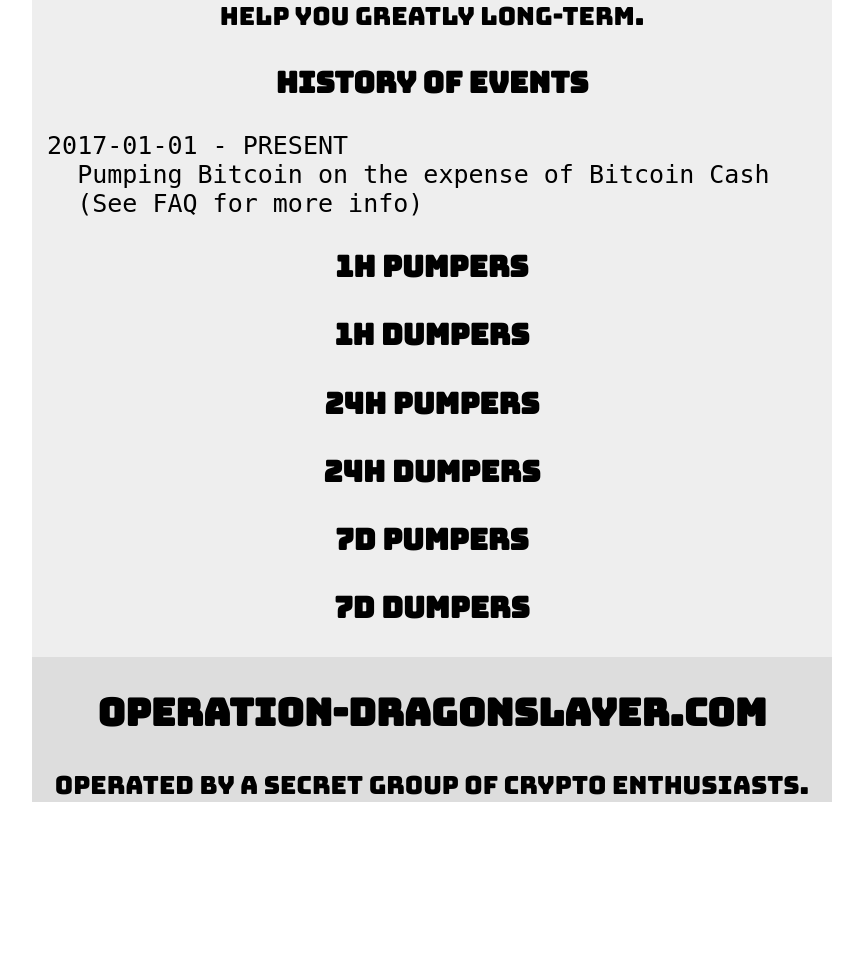
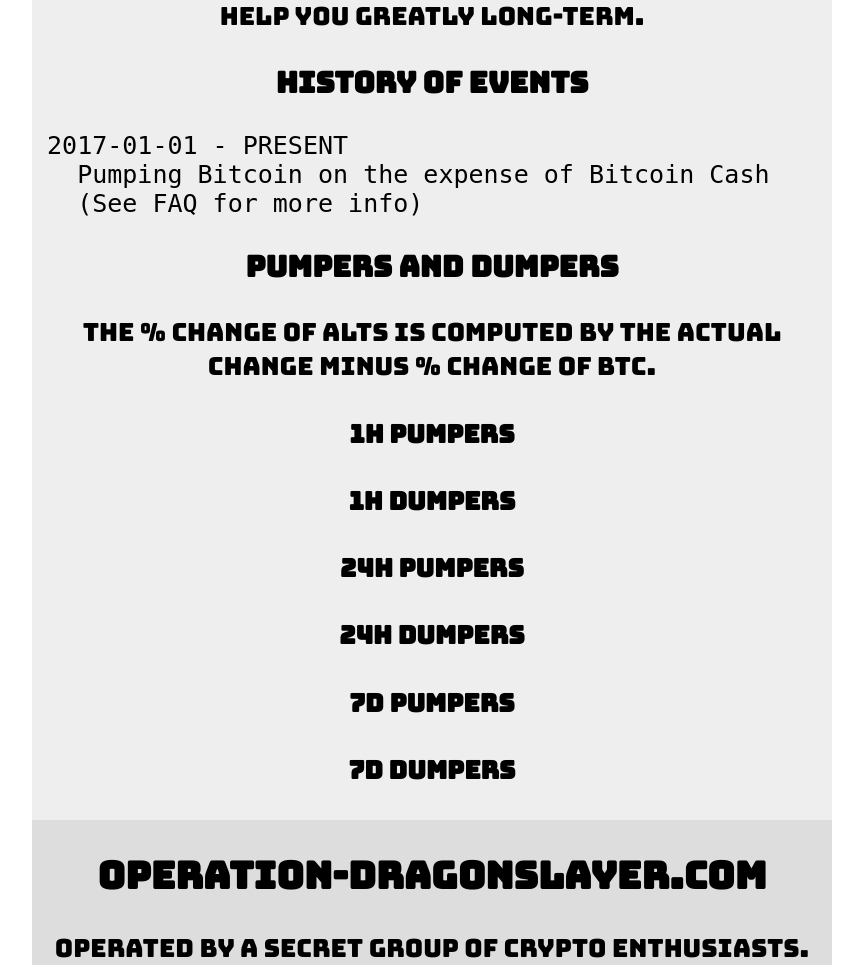
Before and after one commit to bradycoye/operation-dragonslayer.com, a Flask app: page / in a window 1280 px wide. Shown: the part 625-1598 px from the top of the page, without its empty margins (208-1071 px from the left). Before the commit the page ends 1427 px from the top, so only its background shows below. Run offline with Flask 2, Linux system fonts and the light colour scheme; some libraries are stand-ins or nearby versions.

Commit message:
Make some changes

```diff
--- a/templates/home.html
+++ b/templates/home.html
@@ -21,28 +21,32 @@ If you reached this page it probably means Operation Dragonslayer is alreaady ha
    (See FAQ for more info)
 </pre>
 
-<h3>1H pumpers</h3>
+<h3>Pumpers and dumpers</h3>
+The % change of ALTS is computed by the actual change minus % change of BTC.
+
+<h4>1H pumpers</43>
 <pre class="1h-pump" style="text-align: left;">
 </pre>
-<h3>1H dumpers</h3>
+
+<h4>1H dumpers</h4>
 <pre class="1h-dump" style="text-align: left;">
 </pre>
 
-<h3>24H pumpers</h3>
+<h4>24H pumpers</h4>
 <pre class="24h-pump" style="text-align: left;">
 </pre>
-<h3>24H dumpers</h3>
+
+<h4>24H dumpers</h4>
 <pre class="24h-dump" style="text-align: left;">
 </pre>
 
-<h3>7D pumpers</h3>
+<h4>7D pumpers</h4>
 <pre class="7d-pump" style="text-align: left;">
 </pre>
-<h3>7D dumpers</h3>
+
+<h4>7D dumpers</h4>
 <pre class="7d-dump" style="text-align: left;">
 </pre>
-
-
 
 </div>
 
@@ -56,7 +60,7 @@ $(function() {
         $.each(data, function(id, el) {
             s += el.name;
             s += " ";
-            s += "<b>" + el.change + "%</b>";
+            s += "<b>" + (Math.round(parseFloat(el.change) * 100) / 100) + "%</b>";
             s += "<br>";
         });
 
@@ -95,22 +99,22 @@ $(function() {
                     change_7d -= btc_7d;
                 }
 
-                if (change_1h) > 5) {
+                if (change_1h > 5) {
                     pumps_1h.push({"name": el["name"], "change": change_1h});
                 }
-                if (change_1h) < -5) {
+                if (change_1h < -5) {
                     dumps_1h.push({"name": el["name"], "change": change_1h});
                 }
-                if (change_24h) > 10) {
+                if (change_24h > 10) {
                     pumps_24h.push({"name": el["name"], "change": change_24h});
                 }
-                if (change_24h) < -10) {
+                if (change_24h < -10) {
                     dumps_24h.push({"name": el["name"], "change": change_24h});
                 }
-                if (change_7d) > 15) {
+                if (change_7d > 15) {
                     pumps_7d.push({"name": el["name"], "change": change_7d});
                 }
-                if (change_7d) < -15) {
+                if (change_7d < -15) {
                     dumps_7d.push({"name": el["name"], "change": change_7d});
                 }
             });
```
